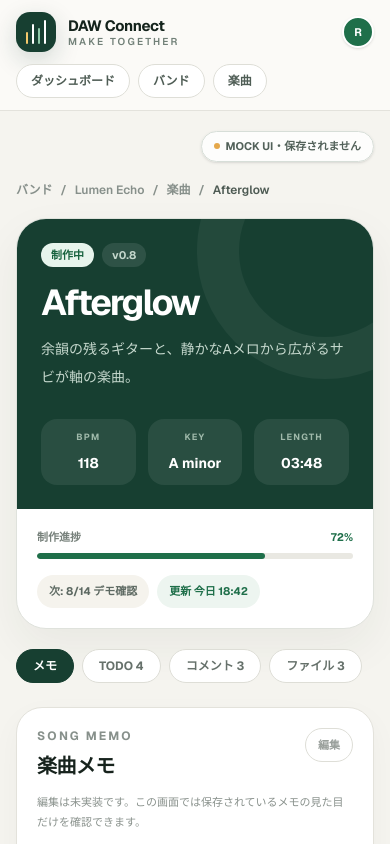
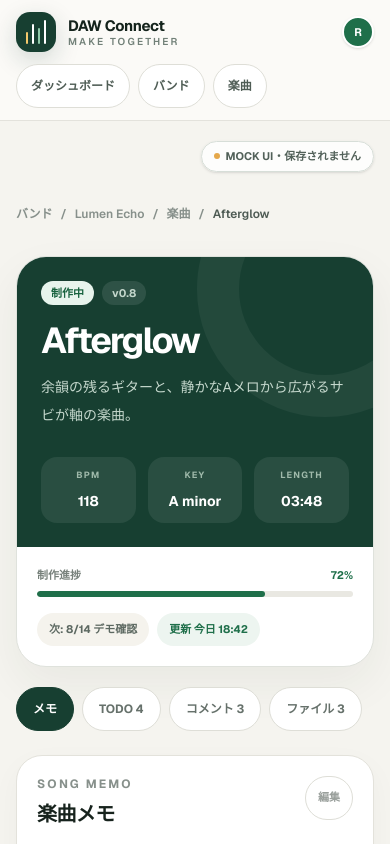
Before and after one commit to Ryo-9/daw.connect.app, a Next.js app: page /songs/afterglow in a window 390 px wide. Shown: the top 844 px of the page. Built offline with nearby package versions, Linux system fonts and the light colour scheme.

Commit message:
fix: improve mobile tap targets

```diff
--- a/src/app/(workspace)/bands/[bandId]/page.tsx
+++ b/src/app/(workspace)/bands/[bandId]/page.tsx
@@ -34,7 +34,9 @@ export default async function BandDetailPage({
   return (
     <div>
       <nav className="flex flex-wrap items-center gap-2 text-xs font-semibold text-[#87908b]" aria-label="パンくず">
-        <Link href="/bands" className="hover:text-[#1f6f4a]">バンド</Link>
+        <Link href="/bands" className="inline-flex min-h-11 items-center hover:text-[#1f6f4a]">
+          バンド
+        </Link>
         <span>/</span>
         <span className="text-[#4d5a53]">{band.name}</span>
       </nav>
@@ -110,7 +112,7 @@ export default async function BandDetailPage({
             </div>
             <Link
               href={`/bands/${band.id}/songs`}
-              className="text-xs font-bold text-[#1f6f4a] hover:underline"
+              className="inline-flex min-h-11 items-center text-xs font-bold text-[#1f6f4a] hover:underline"
             >
               一覧へ →
             </Link>
--- a/src/app/(workspace)/bands/[bandId]/songs/page.tsx
+++ b/src/app/(workspace)/bands/[bandId]/songs/page.tsx
@@ -20,9 +20,16 @@ export default async function BandSongsPage({
   return (
     <div>
       <nav className="flex flex-wrap items-center gap-2 text-xs font-semibold text-[#87908b]" aria-label="パンくず">
-        <Link href="/bands" className="hover:text-[#1f6f4a]">バンド</Link>
+        <Link href="/bands" className="inline-flex min-h-11 items-center hover:text-[#1f6f4a]">
+          バンド
+        </Link>
         <span>/</span>
-        <Link href={`/bands/${band.id}`} className="hover:text-[#1f6f4a]">{band.name}</Link>
+        <Link
+          href={`/bands/${band.id}`}
+          className="inline-flex min-h-11 items-center hover:text-[#1f6f4a]"
+        >
+          {band.name}
+        </Link>
         <span>/</span>
         <span className="text-[#4d5a53]">楽曲</span>
       </nav>
--- a/src/app/(workspace)/bands/page.tsx
+++ b/src/app/(workspace)/bands/page.tsx
@@ -64,7 +64,7 @@ export default function BandsPage() {
                   </div>
                   <Link
                     href={`/bands/${band.id}`}
-                    className="flex h-10 w-10 shrink-0 items-center justify-center rounded-full border border-[#e2e4de] bg-[#fafaf7] text-[#426052] transition group-hover:bg-[#173f31] group-hover:text-white"
+                    className="flex h-11 w-11 shrink-0 items-center justify-center rounded-full border border-[#e2e4de] bg-[#fafaf7] text-[#426052] transition group-hover:bg-[#173f31] group-hover:text-white"
                     aria-label={`${band.name}を開く`}
                   >
                     →
@@ -89,7 +89,7 @@ export default function BandsPage() {
                     <Link
                       key={song.id}
                       href={`/songs/${song.id}`}
-                      className="inline-flex items-center gap-2 rounded-full border border-[#e4e3dc] bg-[#fbfaf7] py-1.5 pl-3 pr-2 text-xs font-bold text-[#435249] hover:border-[#bcd0c2]"
+                      className="inline-flex min-h-11 items-center gap-2 rounded-full border border-[#e4e3dc] bg-[#fbfaf7] py-1.5 pl-3 pr-2 text-xs font-bold text-[#435249] hover:border-[#bcd0c2]"
                     >
                       {song.title}
                       <SongStatusBadge status={song.status} />
--- a/src/app/(workspace)/dashboard/page.tsx
+++ b/src/app/(workspace)/dashboard/page.tsx
@@ -91,7 +91,10 @@ export default function DashboardPage() {
               </p>
               <h2 className="mt-2 text-xl font-bold tracking-[-0.03em]">進行中の楽曲</h2>
             </div>
-            <Link href="/bands" className="text-xs font-bold text-[#1f6f4a] hover:underline">
+            <Link
+              href="/bands"
+              className="inline-flex min-h-11 items-center text-xs font-bold text-[#1f6f4a] hover:underline"
+            >
               すべて見る →
             </Link>
           </div>
--- a/src/app/(workspace)/songs/[songId]/page.tsx
+++ b/src/app/(workspace)/songs/[songId]/page.tsx
@@ -46,15 +46,21 @@ export default async function SongDetailPage({
         className="flex flex-wrap items-center gap-2 text-xs font-semibold text-[#87908b]"
         aria-label="パンくず"
       >
-        <Link href="/bands" className="hover:text-[#1f6f4a]">
+        <Link href="/bands" className="inline-flex min-h-11 items-center hover:text-[#1f6f4a]">
           バンド
         </Link>
         <span>/</span>
-        <Link href={`/bands/${band.id}`} className="hover:text-[#1f6f4a]">
+        <Link
+          href={`/bands/${band.id}`}
+          className="inline-flex min-h-11 items-center hover:text-[#1f6f4a]"
+        >
           {band.name}
         </Link>
         <span>/</span>
-        <Link href={`/bands/${band.id}/songs`} className="hover:text-[#1f6f4a]">
+        <Link
+          href={`/bands/${band.id}/songs`}
+          className="inline-flex min-h-11 items-center hover:text-[#1f6f4a]"
+        >
           楽曲
         </Link>
         <span>/</span>
@@ -127,7 +133,7 @@ export default async function SongDetailPage({
           <a
             key={item.href}
             href={item.href}
-            className={`shrink-0 rounded-full border px-4 py-2 text-xs font-bold ${
+            className={`inline-flex min-h-11 shrink-0 items-center rounded-full border px-4 py-2 text-xs font-bold ${
               index === 0
                 ? "border-[#173f31] bg-[#173f31] text-white"
                 : "border-[#deded7] bg-white text-[#66716b]"
@@ -156,7 +162,7 @@ export default async function SongDetailPage({
                 disabled
                 aria-describedby="memo-edit-note"
                 title="未実装：メモは編集・保存できません"
-                className="cursor-not-allowed rounded-full border border-[#deded7] px-3 py-2 text-[11px] font-bold text-[#999f9b]"
+                className="min-h-11 cursor-not-allowed rounded-full border border-[#deded7] px-3 py-2 text-[11px] font-bold text-[#999f9b]"
               >
                 編集
               </button>
--- a/src/app/page.tsx
+++ b/src/app/page.tsx
@@ -23,7 +23,7 @@ export default function Home() {
             </span>
             <Link
               href="/dashboard"
-              className="rounded-full bg-[#173f31] px-5 py-2.5 text-sm font-bold text-white shadow-[0_8px_24px_rgba(23,63,49,0.16)] transition hover:-translate-y-0.5 hover:bg-[#20513f] focus-visible:outline-none focus-visible:ring-2 focus-visible:ring-[#1f6f4a] focus-visible:ring-offset-2"
+              className="inline-flex min-h-11 items-center justify-center rounded-full bg-[#173f31] px-5 py-2.5 text-sm font-bold text-white shadow-[0_8px_24px_rgba(23,63,49,0.16)] transition hover:-translate-y-0.5 hover:bg-[#20513f] focus-visible:outline-none focus-visible:ring-2 focus-visible:ring-[#1f6f4a] focus-visible:ring-offset-2"
             >
               デモを見る
             </Link>
--- a/src/components/app-shell.tsx
+++ b/src/components/app-shell.tsx
@@ -41,7 +41,7 @@ export function AppShell({ children }: { children: ReactNode }) {
           <p className="mt-1 text-xs leading-5 text-[#cbded3]">3曲を制作中</p>
           <Link
             href="/bands/lumen-echo"
-            className="mt-4 inline-flex text-xs font-bold text-[#f3c86b] hover:text-white"
+            className="mt-4 inline-flex min-h-11 items-center text-xs font-bold text-[#f3c86b] hover:text-white"
           >
             ワークスペースを開く →
           </Link>
@@ -73,7 +73,7 @@ export function AppShell({ children }: { children: ReactNode }) {
             <Link
               key={item.href}
               href={item.href}
-              className="shrink-0 rounded-full border border-[#deded7] bg-white px-3.5 py-2 text-xs font-bold text-[#4f5d55]"
+              className="inline-flex min-h-11 shrink-0 items-center rounded-full border border-[#deded7] bg-white px-3.5 py-2 text-xs font-bold text-[#4f5d55]"
             >
               {item.label}
             </Link>
--- a/src/components/brand-mark.tsx
+++ b/src/components/brand-mark.tsx
@@ -9,7 +9,7 @@ export function BrandMark({ compact = false, href = "/" }: BrandMarkProps) {
   return (
     <Link
       href={href}
-      className="group inline-flex items-center gap-3 rounded-xl focus-visible:outline-none focus-visible:ring-2 focus-visible:ring-emerald-700 focus-visible:ring-offset-4"
+      className="group inline-flex min-h-11 items-center gap-3 rounded-xl focus-visible:outline-none focus-visible:ring-2 focus-visible:ring-emerald-700 focus-visible:ring-offset-4"
       aria-label="DAW Connect App トップ"
     >
       <span className="flex h-10 w-10 items-end justify-center gap-1 rounded-[14px] bg-[#173f31] px-2.5 py-2 shadow-[0_8px_24px_rgba(23,63,49,0.18)] transition-transform group-hover:-translate-y-0.5">
```
Also changed, not shown: 3 other files (tests, documents, lock files or other folders).
